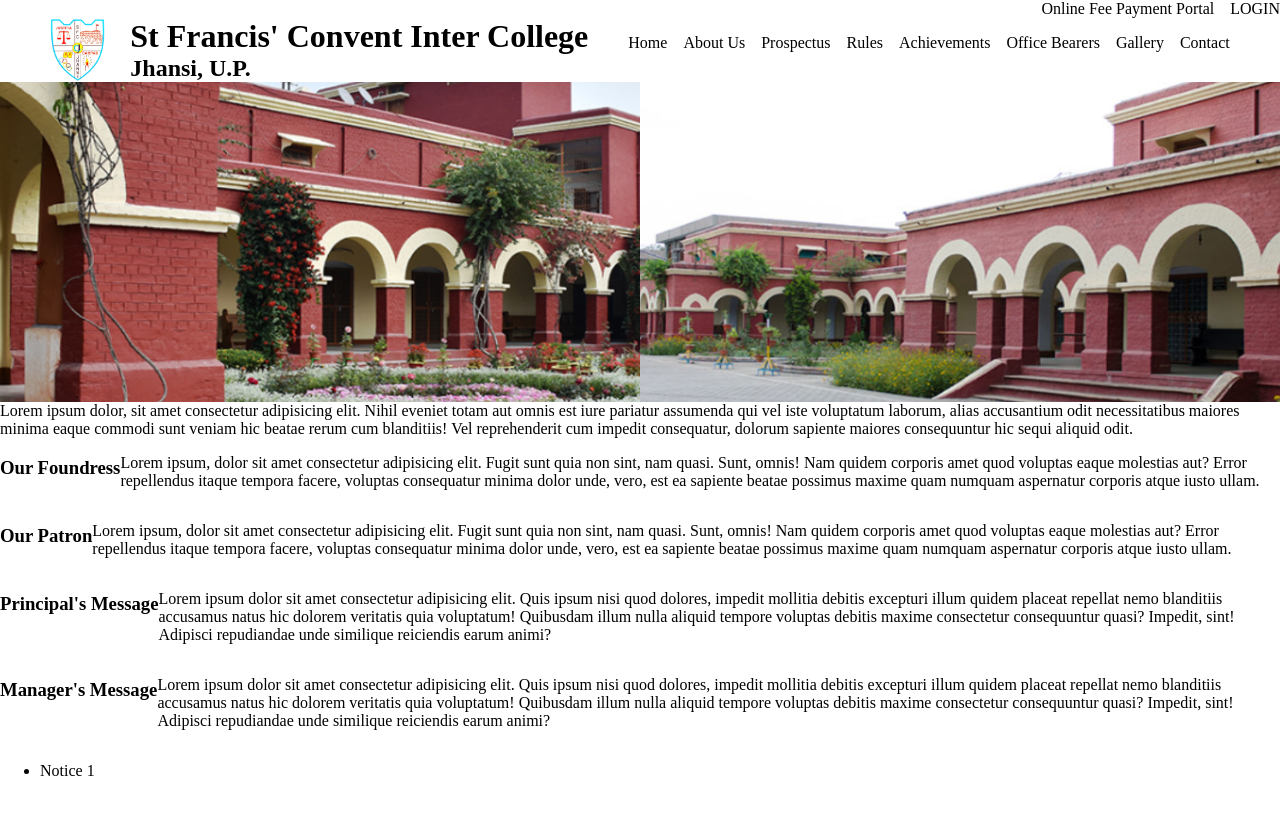
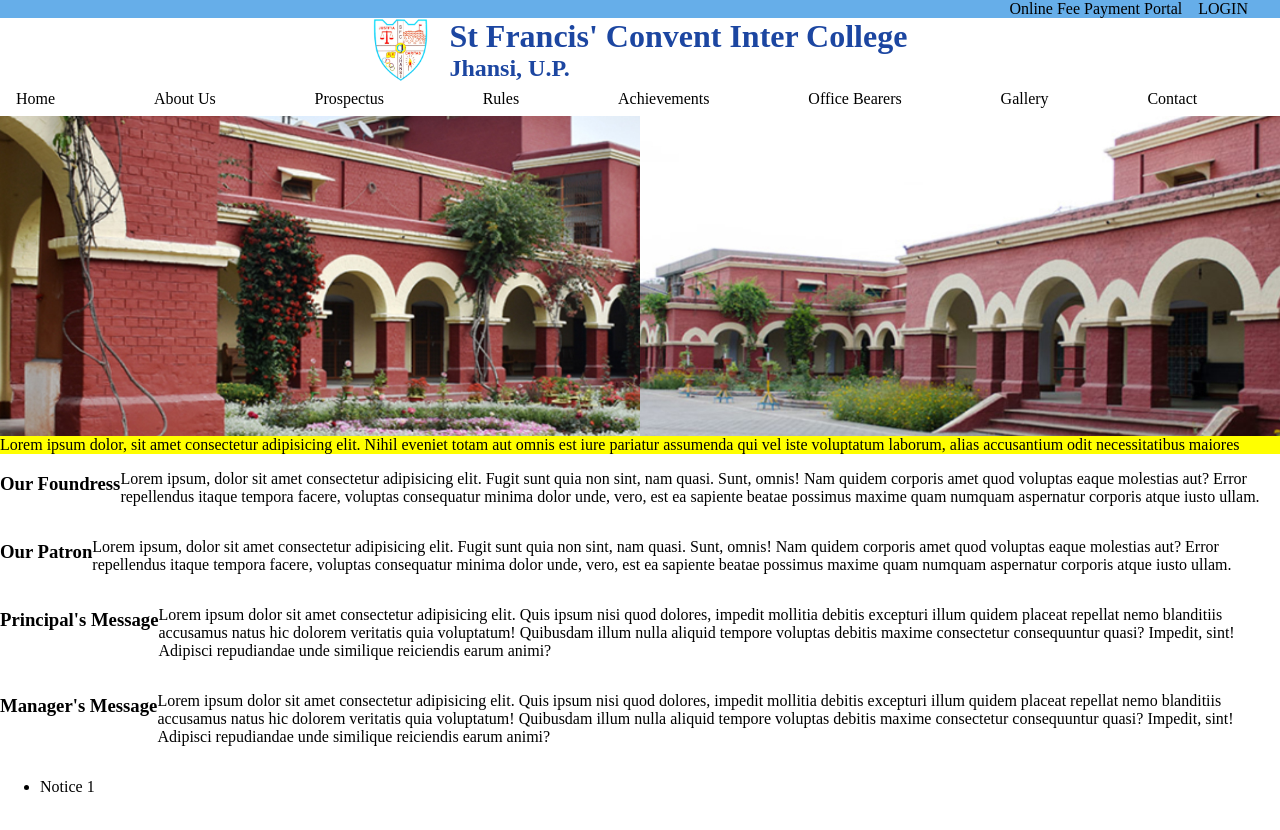
Before and after one commit to Necryl/SFC-Jhansi-Website, a plain HTML site: page src/index.html in a window 1280 px wide. Shown: the top 830 px of the page. Drawn offline with Linux system fonts and the light colour scheme.

Commit message:
add some styling at top

```diff
--- a/src/style.css
+++ b/src/style.css
@@ -8,7 +8,7 @@ html {
 body {
   padding: 0%;
   margin: 0%;
-
+  /* overflow: hidden; */
   display: grid;
 }
 
@@ -19,9 +19,10 @@ body > * {
 
 #top-bar {
   display: flex;
+  padding-right: 2rem;
   gap: 1rem;
   justify-content: end;
-  /* background-color: grey; */
+  background-color: rgb(102, 174, 233);
 }
 
 #nav-bar {
@@ -35,9 +36,12 @@ body > * {
 
   display: grid;
   grid-template-columns: auto auto;
-  gap: 1rem;
-
-  height: max-content;
+  gap: min(1rem, 1vw);
+  color: rgb(28, 70, 161);
+  width: fit-content;
+  margin: 0%;
+  padding: 0%;
+  /* border: 1px solid red; */
 }
 
 #logo {
@@ -49,16 +53,38 @@ body > * {
 #title-text-wrapper {
   display: grid;
   width: max-content;
+  font-size: 1rem;
 }
 #title-text-wrapper * {
   margin: 0%;
   padding: 0%;
+  color: rgb(28, 70, 161);
+}
+#title {
+}
+#subtitle {
 }
 #navlinks {
   list-style-type: none;
-  display: flex;
+  display: grid;
+  grid-auto-flow: column;
+  width: 100%;
   flex-wrap: no-wrap;
-  gap: 1em;
+  margin: 0%;
+  padding: 0%;
+}
+
+#navlinks * {
+  min-width: max-content;
+  padding: 0.5em 1em;
+  transition: 100ms;
+}
+
+#navlinks *:hover {
+  background-color: navy;
+  color: white;
+  min-width: max-content;
+  padding: 0.5em 1em;
 }
 
 #slideshow {
@@ -117,3 +143,9 @@ body > * {
     margin-left: 0px;
   }
 }
+
+#notice-marquee {
+  background-color: yellow;
+  height: 1lh;
+  overflow: hidden;
+}
```
